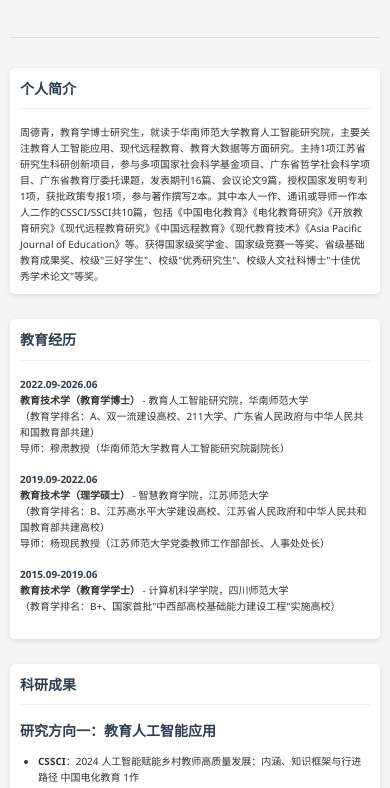
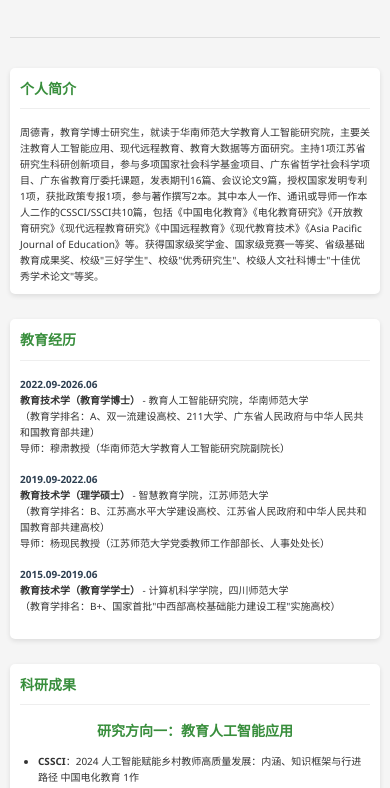
Before and after one commit to Yolanda184/DeqingZhou, a plain HTML site: page index.html in a window 390 px wide. Shown: the part 396-1184 px from the top of the page. Drawn offline with Linux system fonts and the light colour scheme.

Commit message:
Update index.html

```diff
--- a/index.html
+++ b/index.html
@@ -82,10 +82,11 @@
 
         h2 {
             font-size: 14px;
-            color: #2c3e50;
+            color:#388e3c;
             margin-bottom: 15px;
             padding-bottom: 8px;
             border-bottom: 1px solid #eee;
+
         }
 
         ul {
@@ -142,12 +143,14 @@
 
             h1 {
                 font-size: 16px;
+                color:#388e3c;
             }
 
             h3 {
             font-size: 14px; /* 三级标题大小 */
             margin: 15px 0 10px 0;
-            color: #2c3e50;
+            text-align: center;
+            color:#388e3c;
             }
 
             section {
```
